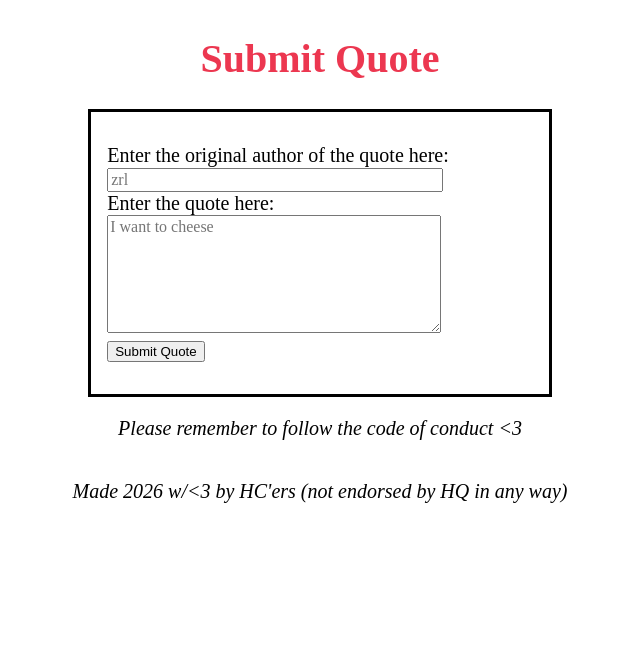
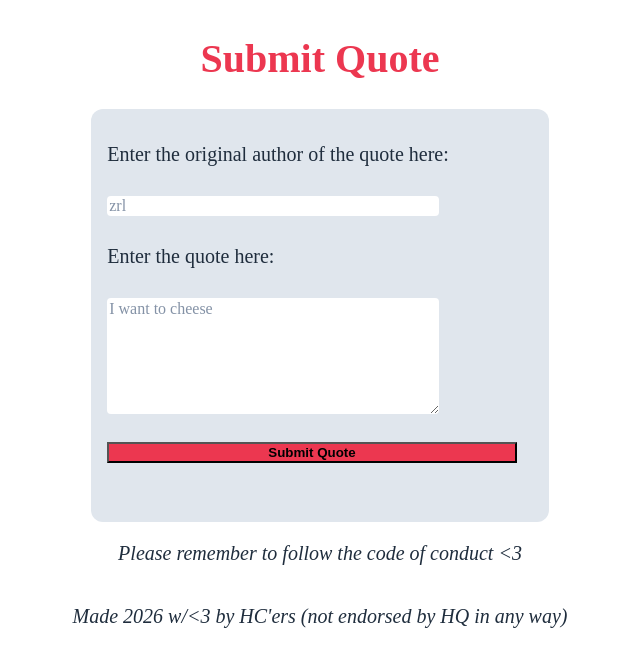
Before and after one commit to qwikster/hc-quotes, a FastAPI app: page / in a window 1280 px wide. Shown: the top 667 px of the page, without its empty margins (320-960 px from the left). Run offline with FastAPI, Linux system fonts and the light colour scheme; some web fonts are replaced.

Commit message:
edit styles + move new

```diff
--- a/static/css/style.css
+++ b/static/css/style.css
@@ -38,12 +38,15 @@ body {
 
 body {
 	font-family: "Phantom Sans";
+	font-weight: 400;
 	margin-left: 10%;
 	margin-right: 10%;
 	font-size: 20px;
 	display: flex;
 	flex-direction: column;
 	align-items: center;
+	color: #1f2d3d;
+	background-color: #ffffff;
 }
 
 h1 {
@@ -54,15 +57,50 @@ h1 {
 form {
 	min-width: 40%;
 	max-width: 50rem;
-	border: 0.2rem solid #000000;
+	/*
+	border: 0.2rem dashed #c0c6cD;
+	border-radius: 8px;
+	*/
+	background-color: #e0e6ed;
+	border-radius: 12px; /* from theme.hackclub.com lol */
+	display: flex;
+	flex-direction: column;
+	align-items: left;
 	padding: 2rem;
 	padding-left: 1rem;
+	line-height: 1.375;
 }
 
 input, textarea {
 	font-family: serif;
 	font-size: 1rem;
 	width: 80%;
+	border-radius: 4px;
+	border: 0;
+}
+
+button {
+	width: 100%;
+}
+
+button {
+	align-self: center;
+	background-color: var(--hc-red);
+	cursor: pointer;
+	font-weight: 700;
+	transition: transform .125s ease-in-out,box-shadow .125s ease-in-out;
+}
+
+
+
+button:focus, button:hover {
+	box-shadow:0 1px 2px rgba(0, 0, 0, 0.0625),0 8px 12px rgba(0, 0, 0, 0.125);
+	transform:scale(1.0625);
+}
+
+
+::placeholder {
+	color: #8492a6;
 }
 
 textarea {
```
Also changed, not shown: static/new/index.html (+20 -1 lines).
